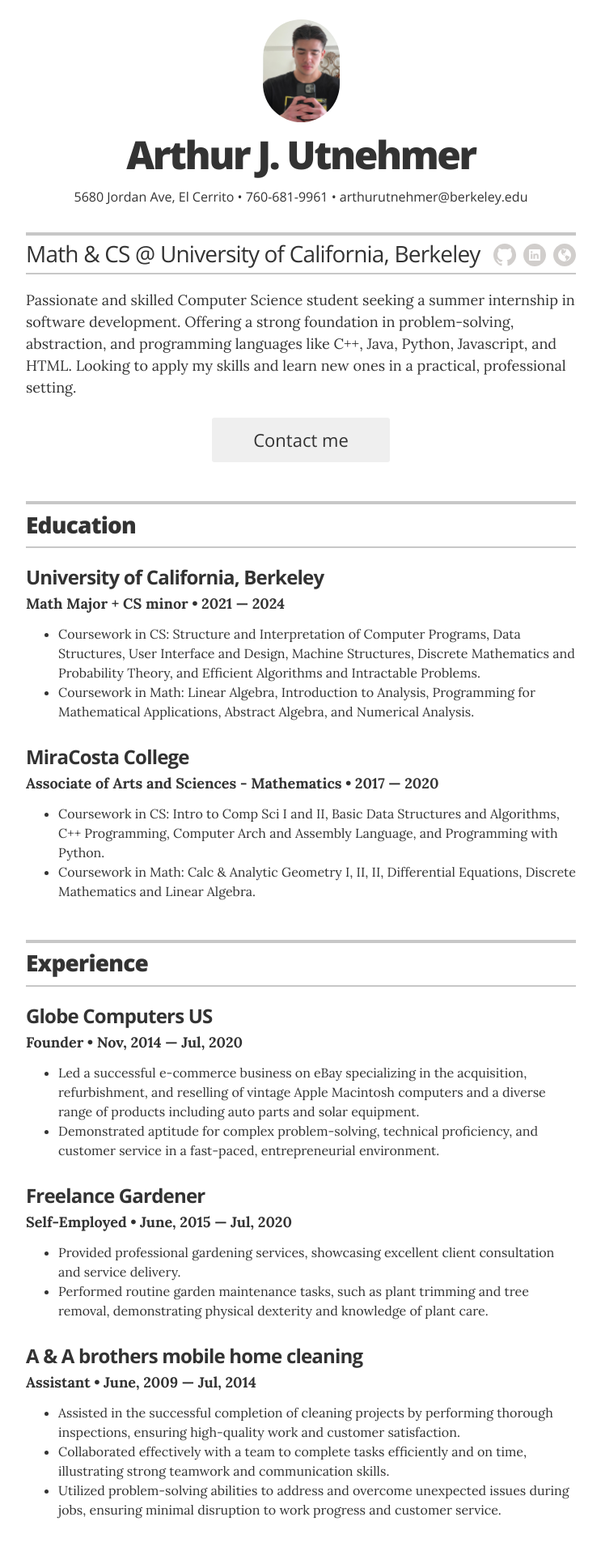
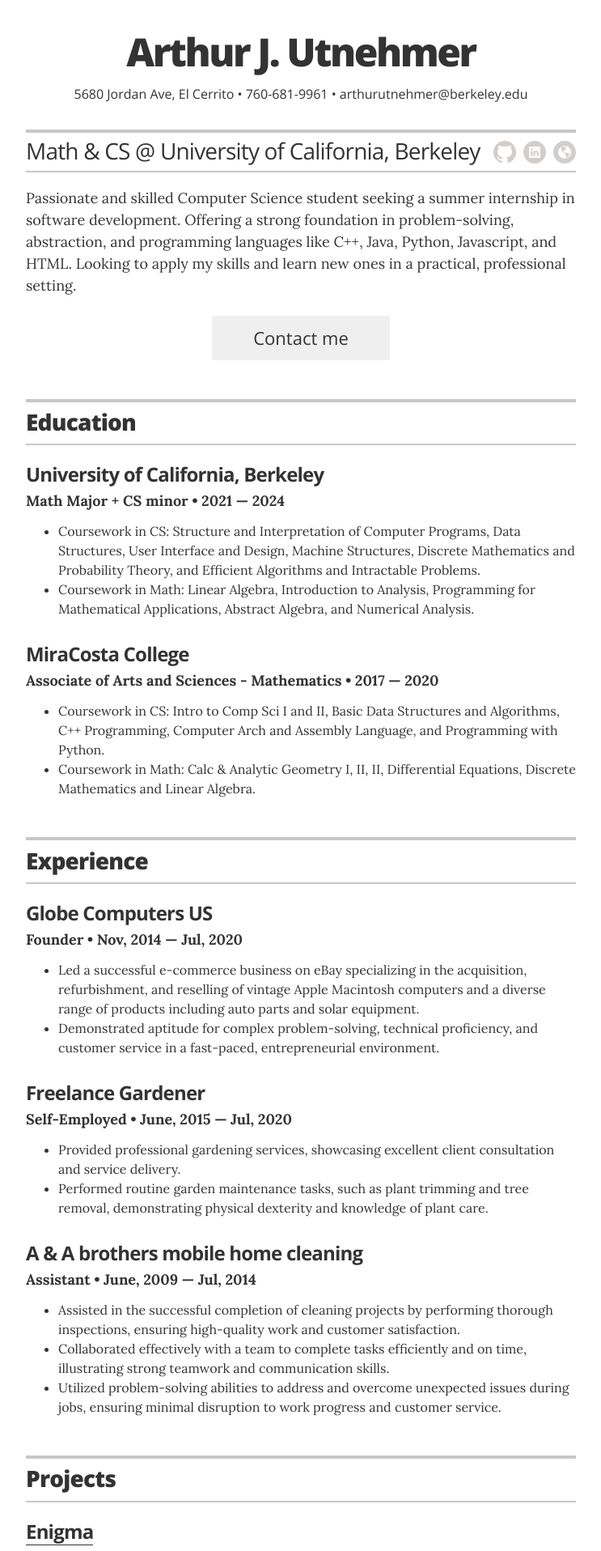
Before and after one commit to arthurutnehmer/Resume, a Jekyll site: the page built from index.html, in a window 1280 px wide. Shown: the top 1916 px of the page at 81% size, without its empty margins (268-1011 px from the left). Built offline with Jekyll 4.4.1, drawn with Linux system fonts in a browser that asks for light colours.

Commit message:
Concision.

```diff
--- a/_config.yml
+++ b/_config.yml
@@ -9,7 +9,7 @@ sass:
   style: compressed
 
 # Resume settings
-resume_avatar:                  "true"
+# resume_avatar:                  "true"
 resume_name:                    "Arthur J. Utnehmer"
 resume_title:                   "Math & CS @ University of California, Berkeley"
 
```
